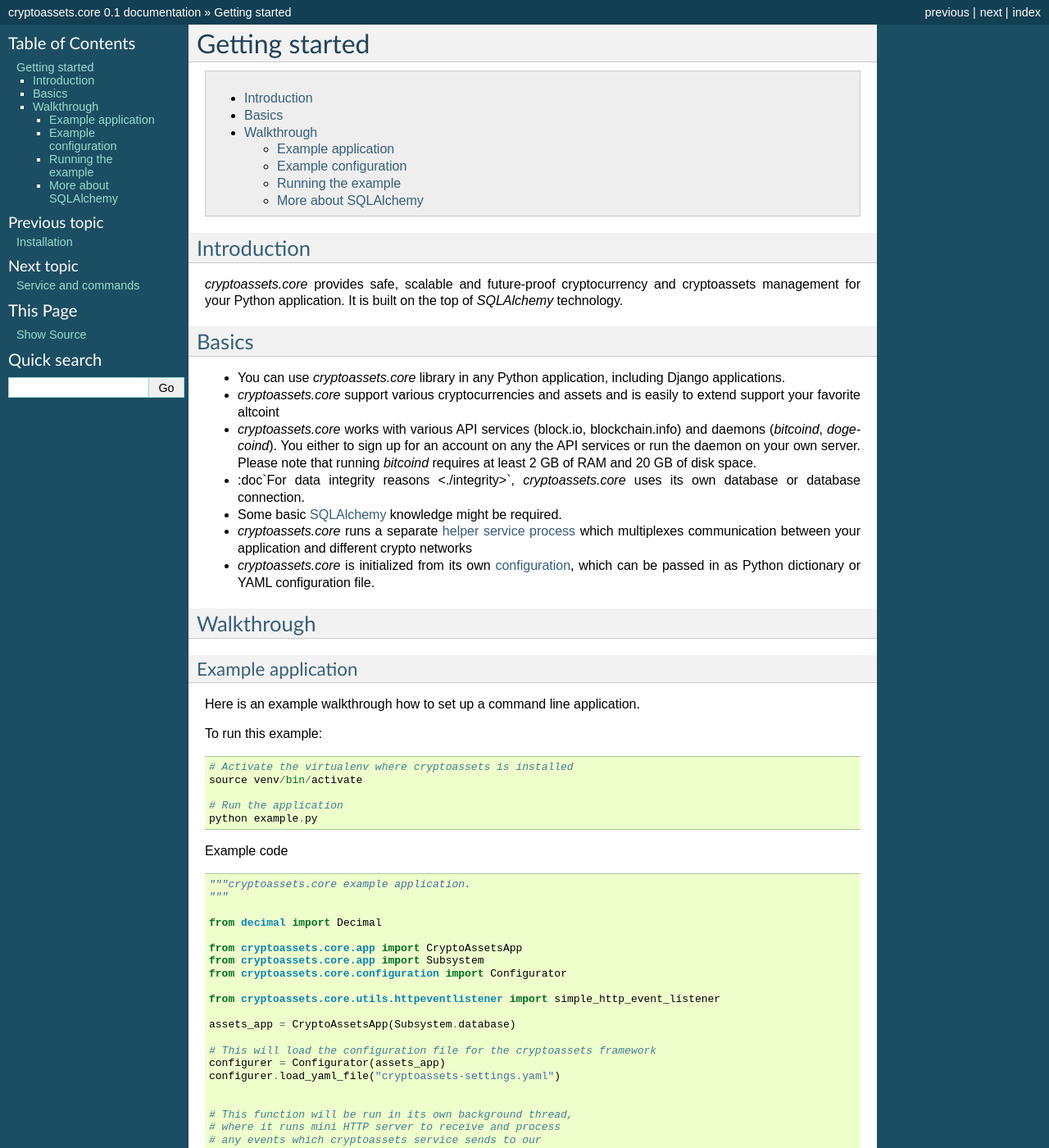
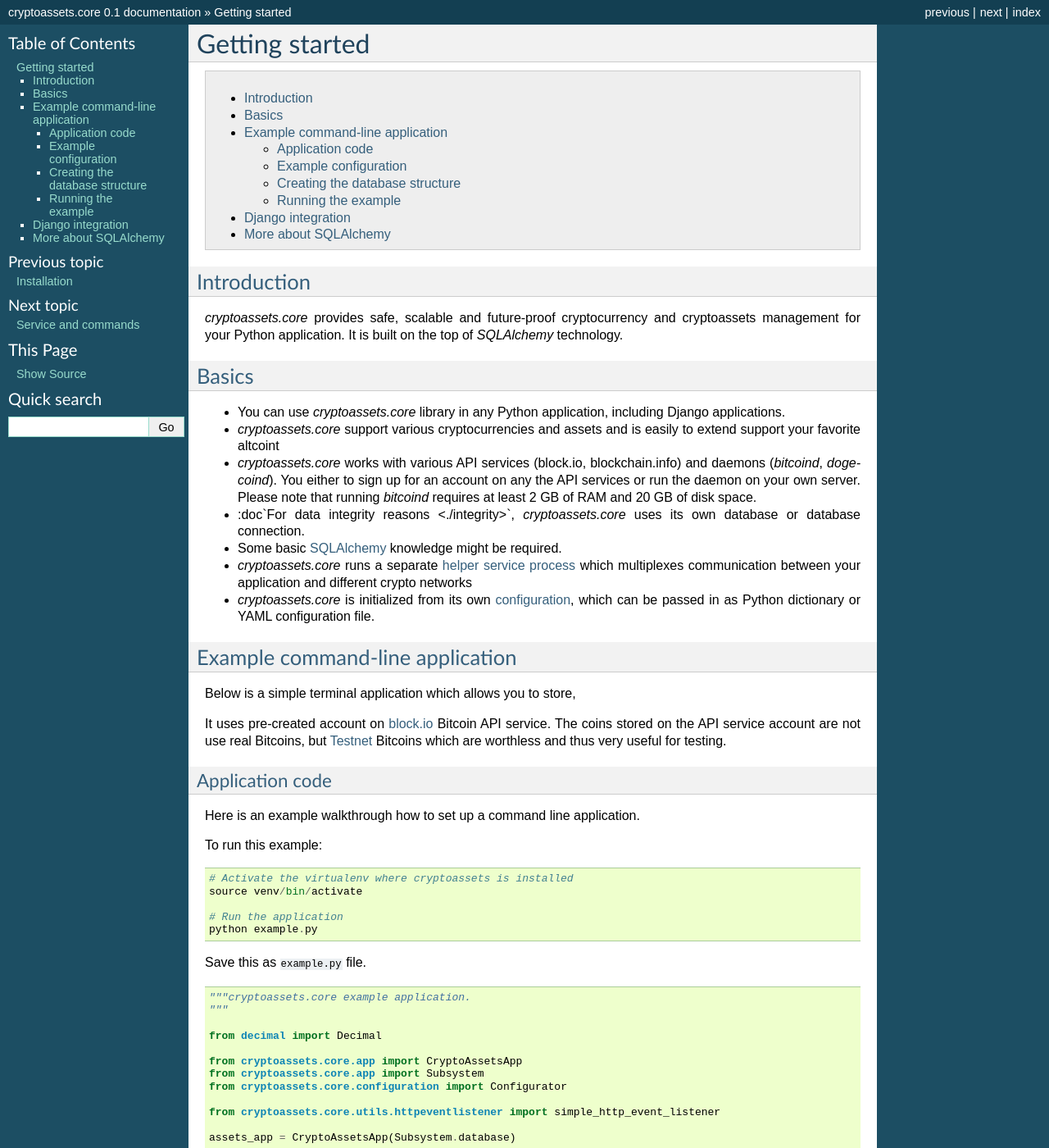
Before and after one commit to pahaz/cryptoassets, a Sphinx documentation site: the page built from docs/source/gettingstarted.rst, in a window 1280 px wide and 1400 px high. Shown: the whole window at 82% size. Built offline with Sphinx 7.4.7, drawn with Linux system fonts in a browser that asks for light colours; some of the changed text lies outside the part shown.

```diff
--- a/docs/source/example.config.yaml
+++ b/docs/source/example.config.yaml
@@ -2,8 +2,6 @@
 
 # Cryptoassets.core configuration for example application
 
-# We use a SQLite database which lives in /tmp folder.
-# This file is automatically created on startup.
 database:
   url: sqlite:////tmp/cryptoassets.test.sqlite
 
--- a/docs/source/gettingstarted.rst
+++ b/docs/source/gettingstarted.rst
@@ -26,10 +26,14 @@ Basics
 
 * *cryptoassets.core* is initialized from its own :doc:`configuration <./config>`, which can be passed in as Python dictionary or YAML configuration file.
 
-Walkthrough
-============
+Example command-line application
+========================================
 
-Example application
+Below is a simple terminal application which allows you to store,
+
+It uses pre-created account on `block.io <https://en.bitcoin.it/wiki/Testnet>`_ Bitcoin API service. The coins stored on the API service account are not use real Bitcoins, but `Testnet <https://en.bitcoin.it/wiki/Testnet>`_ Bitcoins which are worthless and thus very useful for testing.
+
+Application code
 -------------------
 
 Here is an example walkthrough how to set up a command line application.
@@ -42,7 +46,7 @@ To run this example::
     # Run the application
     python example.py
 
-Example code
+Save this as ``example.py`` file.
 
 .. literalinclude:: example.py
     :language: python
@@ -50,10 +54,23 @@ Example code
 Example configuration
 ----------------------
 
-Below is a ``example.config.yaml`` file. It uses pre-created account on `block.io <https://en.bitcoin.it/wiki/Testnet>`_ Bitcoin API service. The  coins stored on the API service account are not use real Bitcoins, but `Testnet <https://en.bitcoin.it/wiki/Testnet>`_ Bitcoins which are worthless and thus very useful for testing.
+Save this as ``example.config.yaml`` file.
 
 .. literalinclude:: example.config.yaml
     :language: yaml
+
+Creating the database structure
+---------------------------------
+
+The example application uses `SQLite <http://www.sqlite.org/>`_ database. SQLite is a simple SQL database in a self contained file.
+
+Install Python SQLite driver (in the virtual environment)::
+
+    pip install sqlite3
+
+Initialize the database structure::
+
+    cryptoassets-initializedb
 
 Running the example
 ---------------------
@@ -69,8 +86,13 @@ You can receive and send testnet coins, but the actual sending and receiving is
     # Run this command in another terminal
     cryptoassetshelper
 
+Django integration
+=======================
+
+See ``cryptoassets.django package <https://bitbucket.org/miohtama/cryptoassets.django>``_.
+
 More about SQLAlchemy
-----------------------
+=======================
 
 Please see these tutorils
 
```
Also changed, not shown: 1 other file.
